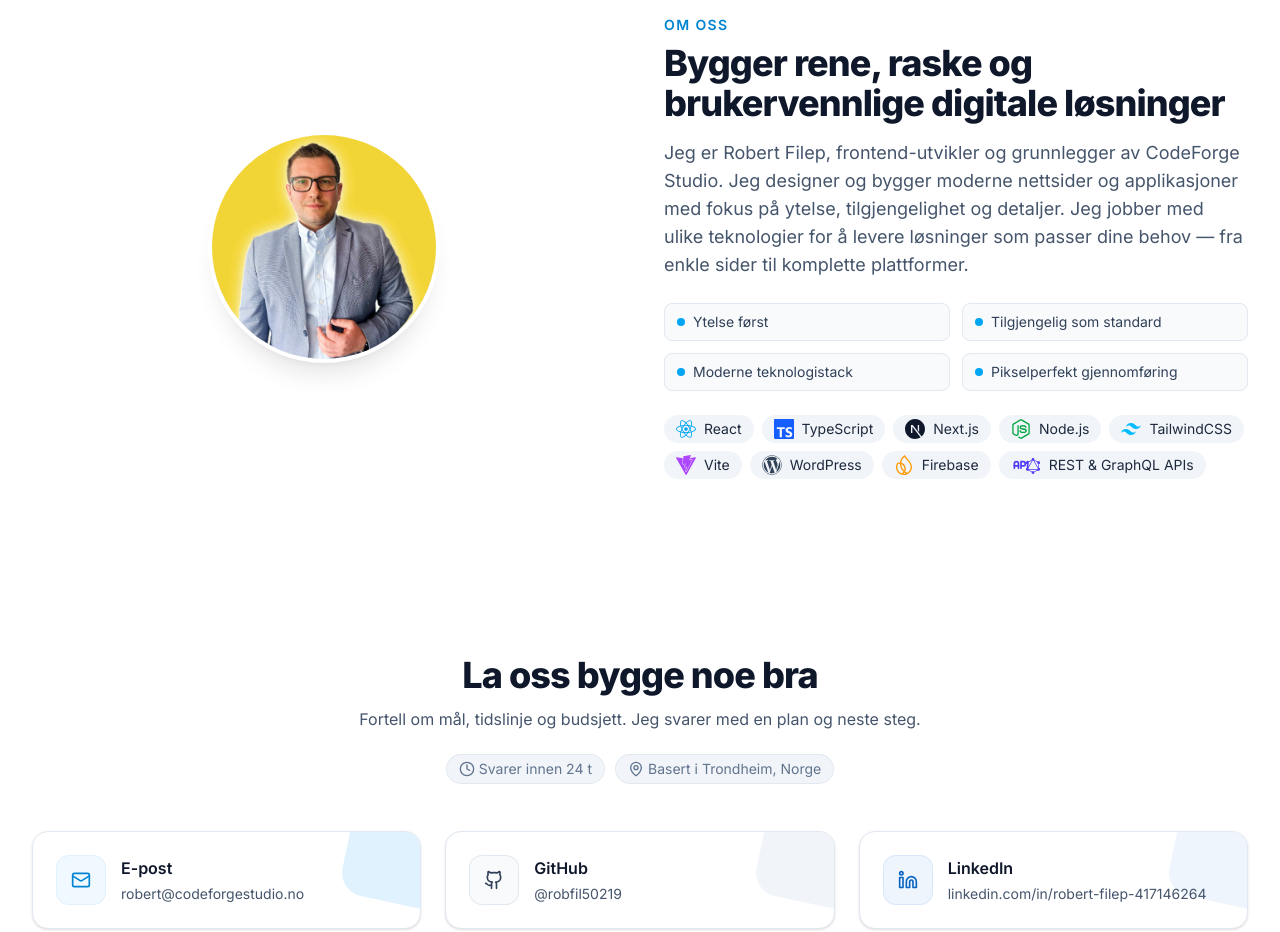
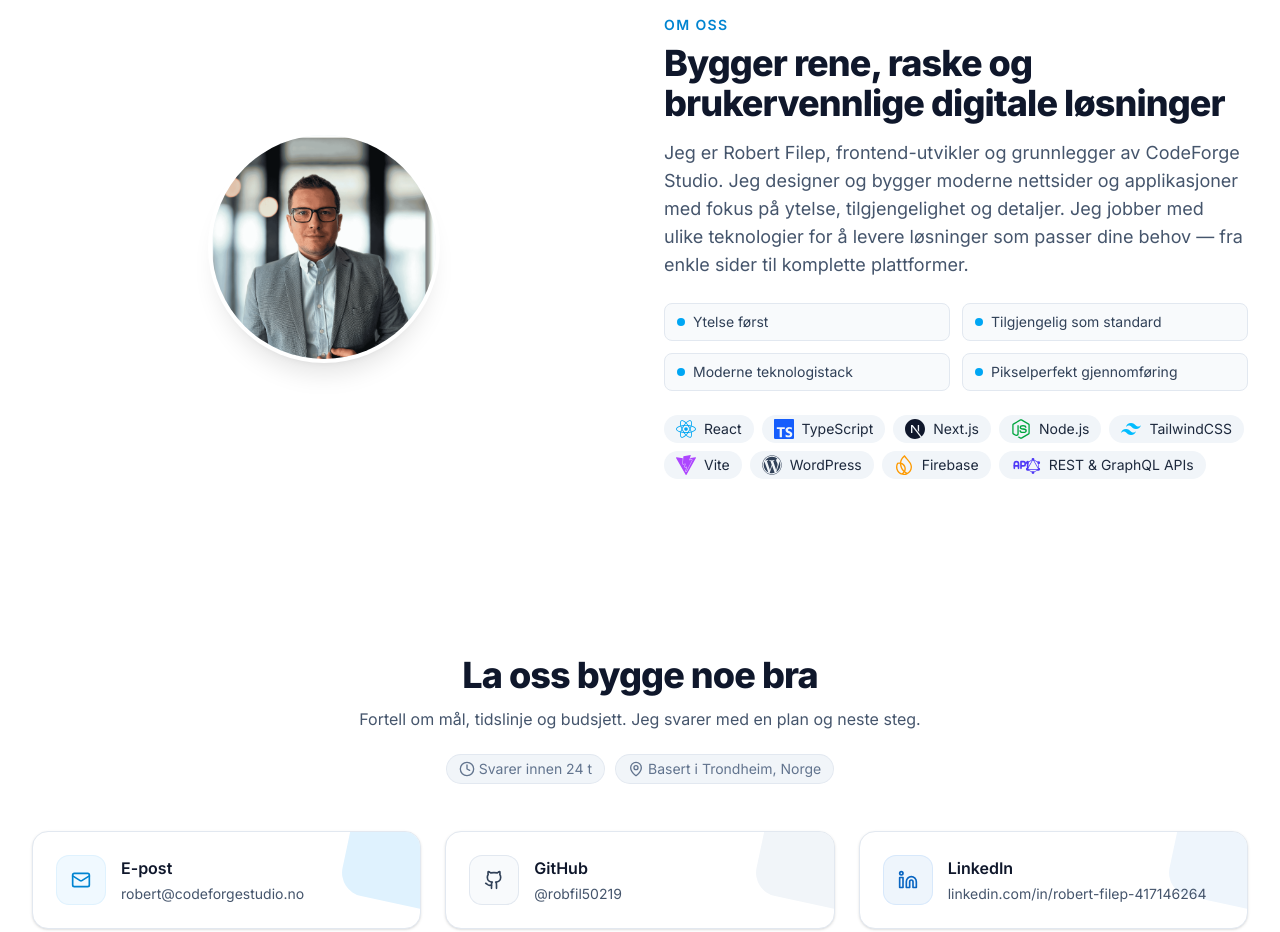
Before and after one commit to robfil50219/codeforge-site, a React (Vite) app: page / in a window 1280 px wide. Shown: the part 2780-3712 px from the top of the page. Built offline with nearby package versions, Linux system fonts and the light colour scheme.

Commit message:
Implement code changes to enhance functionality and improve performance

```diff
--- a/src/components/About.tsx
+++ b/src/components/About.tsx
@@ -1,7 +1,7 @@
 // src/components/About.tsx
 import { type JSX } from "react";
 import { useTranslation } from "react-i18next";
-import profileImg from "../assets/profile.jpg";
+import profileImg from "../assets/profileimage.png";
 
 // Icons
 import { FaReact, FaNodeJs, FaWordpress } from "react-icons/fa";
@@ -62,12 +62,15 @@ export default function About() {
   <div className="relative">
     {/* soft glow */}
     <div className="pointer-events-none absolute -inset-4 -z-10 rounded-full bg-sky-200/50 blur-2xl" />
+    {/* circular mask wrapper */}
+    <div className="h-56 w-56 rounded-full overflow-hidden shadow-xl ring-4 ring-white bg-slate-100">
       <img
         src={profileImg}
         alt={t("about.alt")}
-                className="h-56 w-56 rounded-full object-cover shadow-xl ring-4 ring-white"
+        className="h-full w-full object-cover"
         loading="lazy"
       />
+    </div>
   </div>
 </div>
 
```
Also changed, not shown: src/assets/profileimage.png (added). Lines whose indentation alone changed are shown as unchanged.
